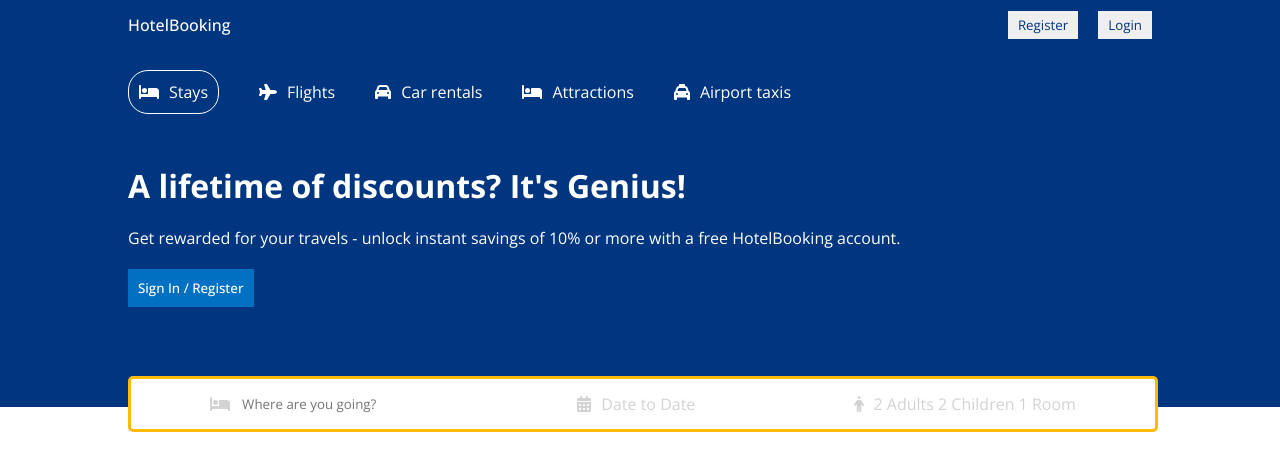
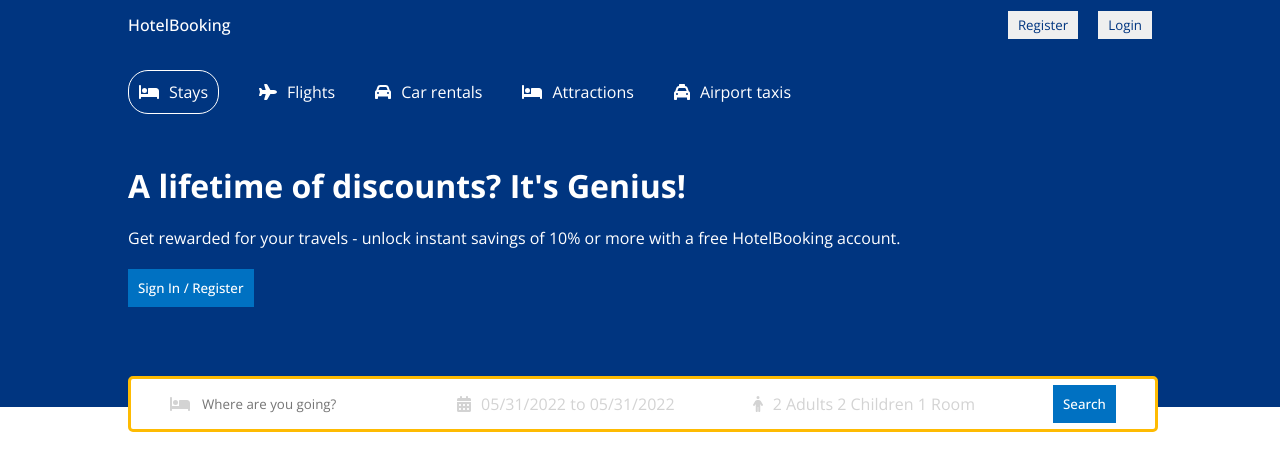
Before and after one commit to DivineDemon/reservation-app, a React (Create React App) app in the folder client/: page / in a window 1280 px wide. Shown: the top 470 px of the page. Built offline with nearby package versions, Linux system fonts and the light colour scheme.

Commit message:
Added Date Range Picker! ✨

```diff
--- a/client/package.json
+++ b/client/package.json
@@ -10,7 +10,9 @@
     "@testing-library/jest-dom": "^5.16.4",
     "@testing-library/react": "^13.3.0",
     "@testing-library/user-event": "^13.5.0",
+    "date-fns": "^2.28.0",
     "react": "^18.1.0",
+    "react-date-range": "^1.4.0",
     "react-dom": "^18.1.0",
     "react-router-dom": "^6.3.0",
     "react-scripts": "5.0.1",
--- a/client/src/components/header/Header.jsx
+++ b/client/src/components/header/Header.jsx
@@ -1,4 +1,4 @@
-import React from "react";
+import React, { useState } from "react";
 import { FontAwesomeIcon } from "@fortawesome/react-fontawesome";
 import {
   faBed,
@@ -8,9 +8,23 @@
   faPerson,
   faCalendarDays,
 } from "@fortawesome/free-solid-svg-icons";
+import { DateRange } from "react-date-range";
+import { format } from "date-fns";
+
+import "react-date-range/dist/styles.css";
+import "react-date-range/dist/theme/default.css";
 import "./header.css";
 
 const Header = () => {
+  const [openDate, setOpenDate] = useState(false);
+  const [date, setDate] = useState([
+    {
+      startDate: new Date(),
+      endDate: new Date(),
+      key: "selection",
+    },
+  ]);
+
   return (
     <div className="header">
       <div className="headerContainer">
@@ -53,11 +67,29 @@
           </div>
           <div className="headerSearchItem">
             <FontAwesomeIcon icon={faCalendarDays} className="headerIcon" />
-            <span className="headerSearchText">Date to Date</span>
+            <span
+              onClick={() => setOpenDate(!openDate)}
+              className="headerSearchText"
+            >{`${format(date[0].startDate, "MM/dd/yyyy")} to ${format(
+              date[0].endDate,
+              "MM/dd/yyyy"
+            )}`}</span>
+            {openDate && (
+              <DateRange
+                editableDateInputs={true}
+                onChange={(item) => setDate([item.selection])}
+                moveRangeOnFirstSelection={false}
+                ranges={date}
+                className="date"
+              />
+            )}
           </div>
           <div className="headerSearchItem">
             <FontAwesomeIcon icon={faPerson} className="headerIcon" />
             <span className="headerSearchText">2 Adults 2 Children 1 Room</span>
+          </div>
+          <div className="headerSearchItem">
+            <button className="headerBtn">Search</button>
           </div>
         </div>
       </div>
```
Also changed, not shown: 1 other file (tests, documents, lock files or other folders).
